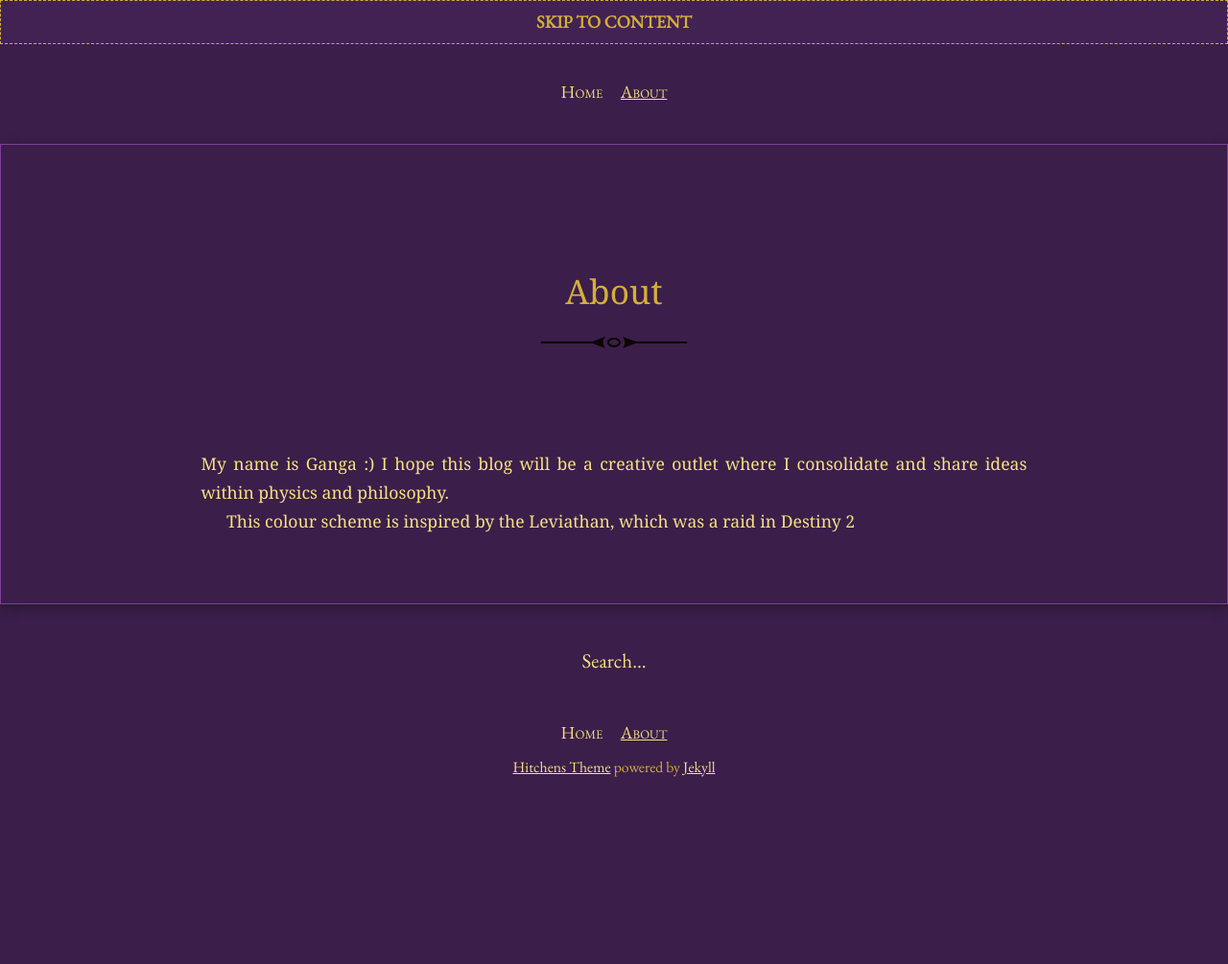
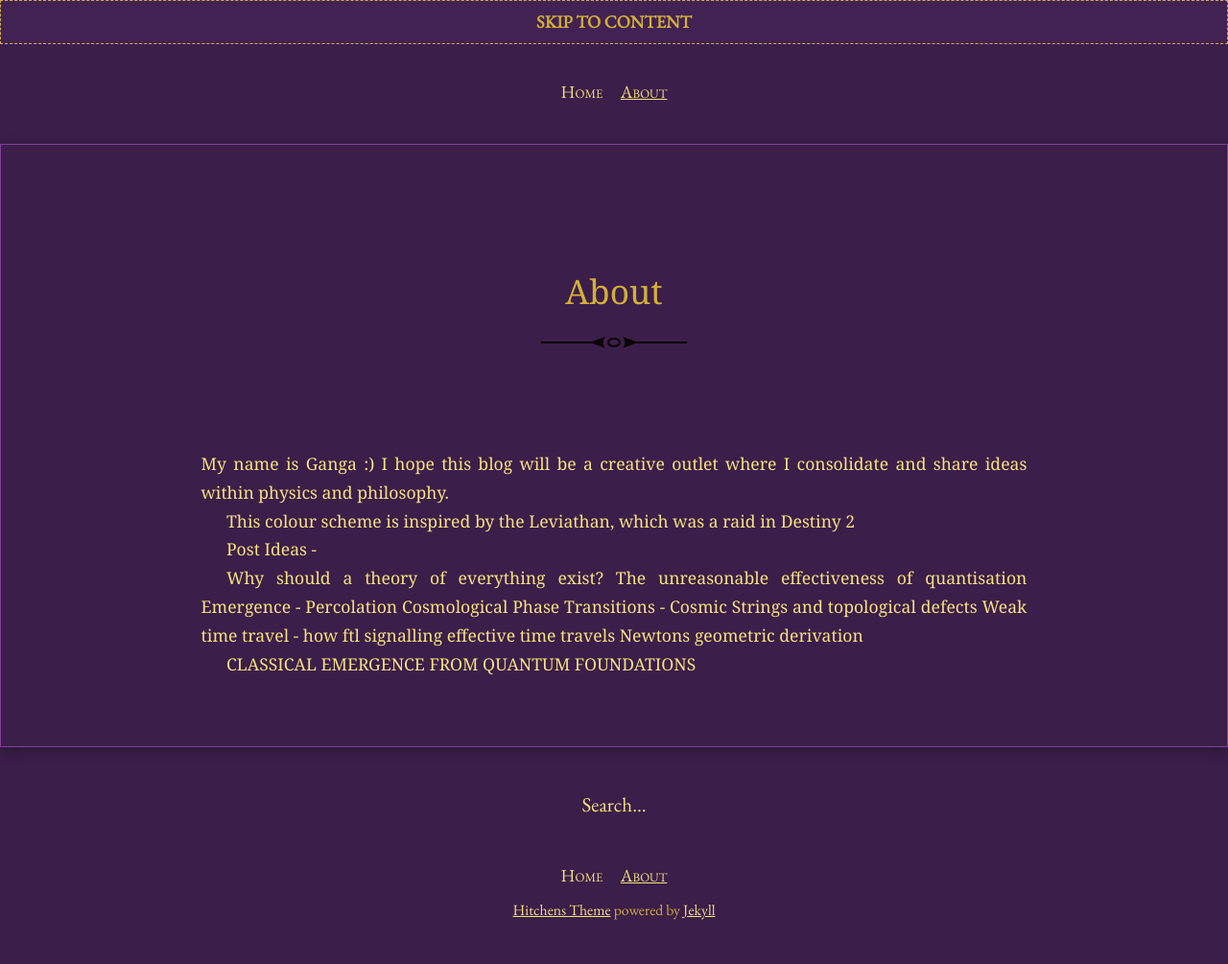
Before and after one commit to GangaSM/Meditations-on-Second-Philosophy, a Jekyll site: the page built from about.md, in a window 1280 px wide. Shown: the whole page at 96% size. Built offline with Jekyll 4.4.1, drawn with Linux system fonts in a browser that asks for light colours; before the commit the page ends 900 px from its top, so only the background shows below that.

Commit message:
Update about.md

```diff
--- a/about.md
+++ b/about.md
@@ -6,3 +6,15 @@ title: About
 My name is Ganga :) I hope this blog will be a creative outlet where I consolidate and share ideas within physics and philosophy.
 
 This colour scheme is inspired by the Leviathan, which was a raid in Destiny 2
+
+
+Post Ideas -
+
+Why should a theory of everything exist?
+The unreasonable effectiveness of quantisation
+Emergence - Percolation
+Cosmological Phase Transitions - Cosmic Strings and topological defects
+Weak time travel - how ftl signalling effective time travels
+Newtons geometric derivation
+
+CLASSICAL EMERGENCE FROM QUANTUM FOUNDATIONS
```
